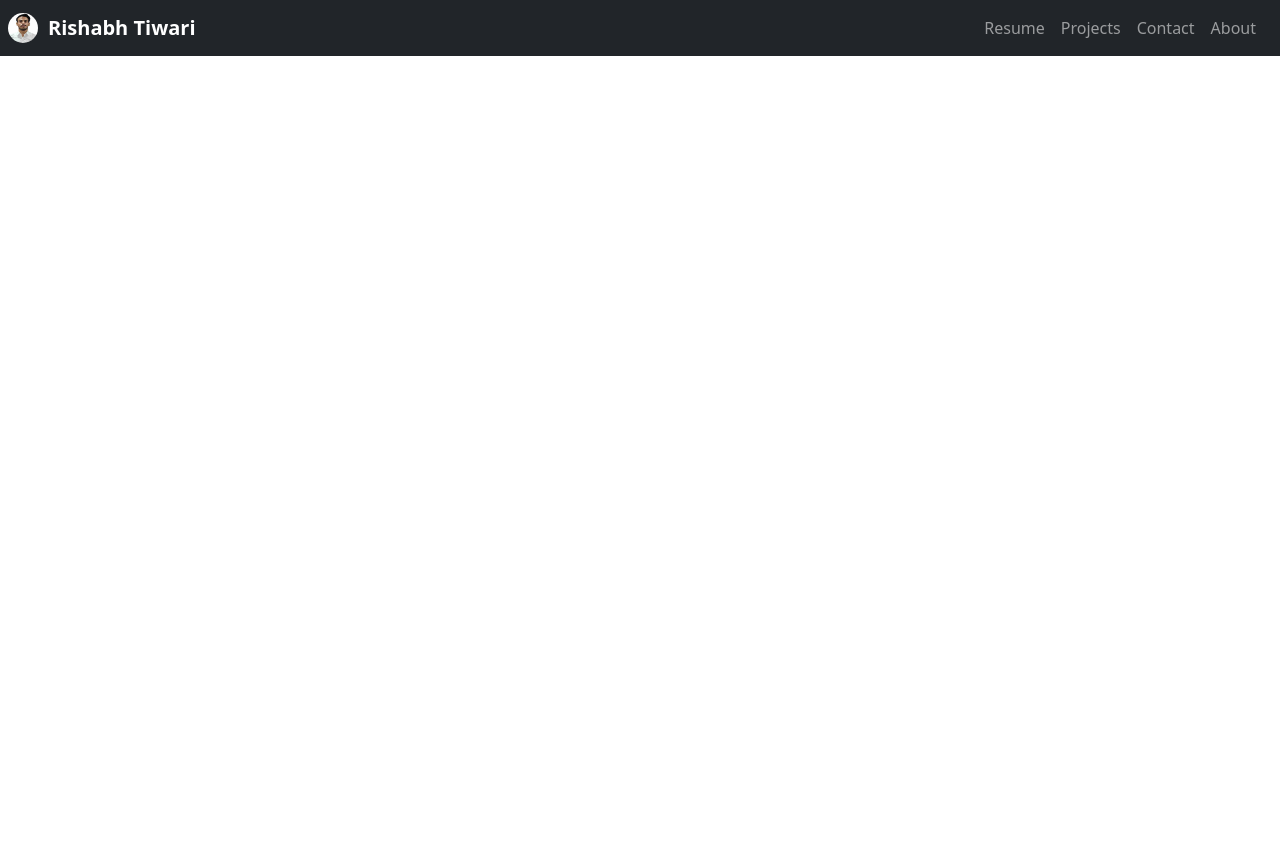
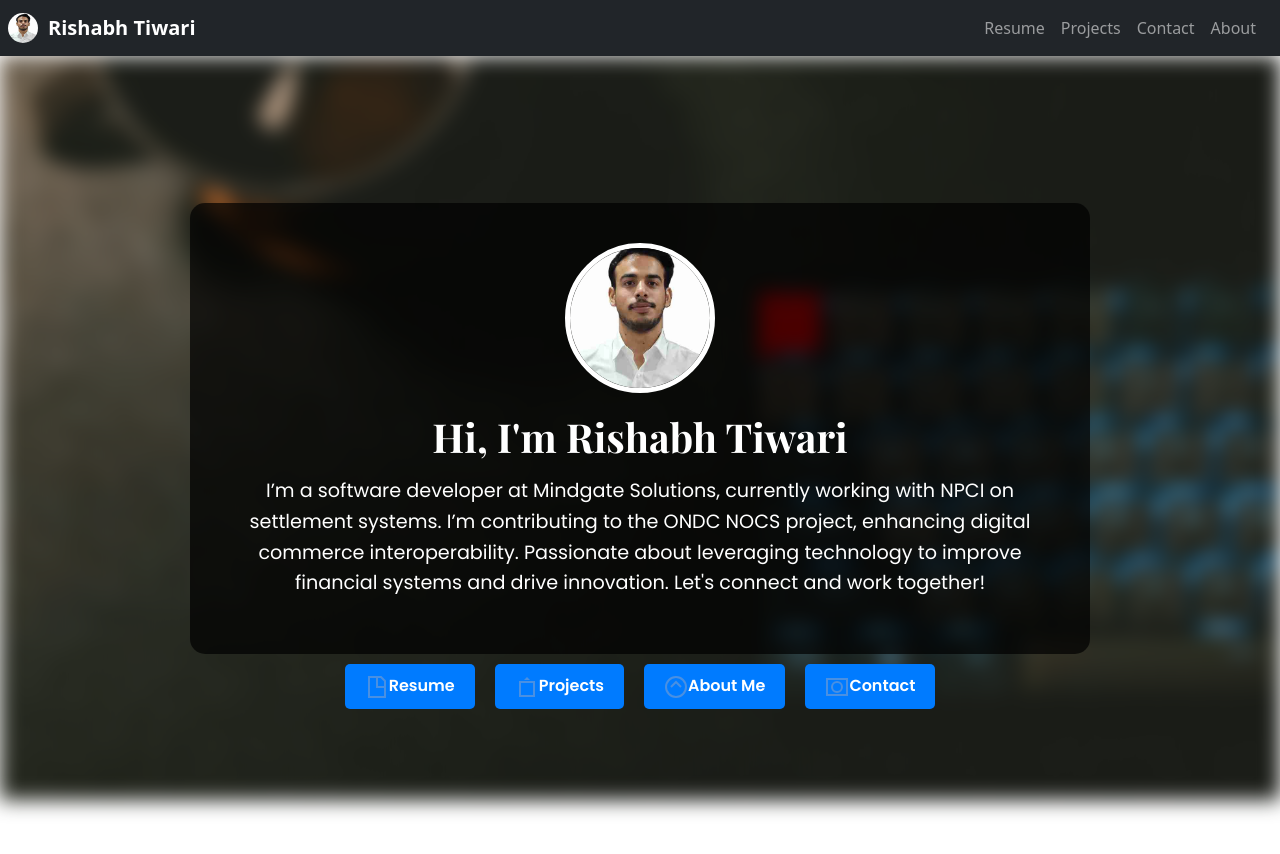
Before and after one commit to rishabh-147/project-portfolio2.0, a React (Create React App) app: page / in a window 1280 px wide. Before the commit the page ends 800 px from the top, so only its background shows below. Built offline with nearby package versions, Linux system fonts and the light colour scheme; the HTML template or start-up script is replaced by a standard one.

Commit message:
Routing issue fix 2.0

```diff
--- a/src/App.js
+++ b/src/App.js
@@ -1,6 +1,6 @@
 import logo from "./logo.svg";
 import "./App.css";
-import { HashRouter as Router, Routes, Route } from "react-router-dom";
+import { BrowserRouter as Router, Routes, Route } from "react-router-dom";
 import About from "./Components/About";
 import Contact from "./Components/Contact";
 import Home from "./Components/Home";
@@ -9,9 +9,8 @@ import Header from "./Components/Header";
 import Footer from "./Components/Footer";
 import "@fortawesome/fontawesome-free/css/all.min.css";
 import Project from "./Components/Project";
-import 'bootstrap/dist/css/bootstrap.min.css';
-import 'bootstrap/dist/js/bootstrap.bundle.min.js';
-
+import "bootstrap/dist/css/bootstrap.min.css";
+import "bootstrap/dist/js/bootstrap.bundle.min.js";
 
 function App() {
   return (
@@ -24,11 +23,11 @@ function App() {
           {/* Define routes here */}
           <Routes>
             {/* Define actual routes */}
-            <Route path="/#/" element={<Home />} />
-            <Route path="/#/about" element={<About />} />
-            <Route path="/#/resume" element={<Resume />} />
-            <Route path="/#/project" element={<Project />} />
-            <Route path="/#/contact" element={<Contact />} />
+            <Route path="/" element={<Home />} />
+            <Route path="/about" element={<About />} />
+            <Route path="/resume" element={<Resume />} />
+            <Route path="/project" element={<Project />} />
+            <Route path="/contact" element={<Contact />} />
           </Routes>
         </div>
 
--- a/src/Components/Header.js
+++ b/src/Components/Header.js
@@ -6,7 +6,7 @@ function Header() {
   return (
     <div className="navBar-style">
       <nav className="navbar navbar-expand-lg navbar-dark bg-dark">
-        <a className="navbar-brand" href="/#/">
+        <a className="navbar-brand" href="/">
           <img src={userProfile} width="30" height="30" className="d-inline-block align-top rounded-circle" alt="Profile" />
           <span className="brand-name">Rishabh Tiwari</span>
         </a>
@@ -19,10 +19,10 @@ function Header() {
         {/* Navbar Links */}
         <div className="collapse navbar-collapse" id="navbarNav">
           <div className="navbar-nav ms-auto">
-            <a className="nav-item nav-link" href="/#/resume">Resume</a>
-            <a className="nav-item nav-link" href="/#/project">Projects</a>
-            <a className="nav-item nav-link" href="/#/contact">Contact</a>
-            <a className="nav-item nav-link" href="/#/about">About</a>
+            <a className="nav-item nav-link" href="/resume">Resume</a>
+            <a className="nav-item nav-link" href="/project">Projects</a>
+            <a className="nav-item nav-link" href="/contact">Contact</a>
+            <a className="nav-item nav-link" href="/about">About</a>
           </div>
         </div>
       </nav>
```
